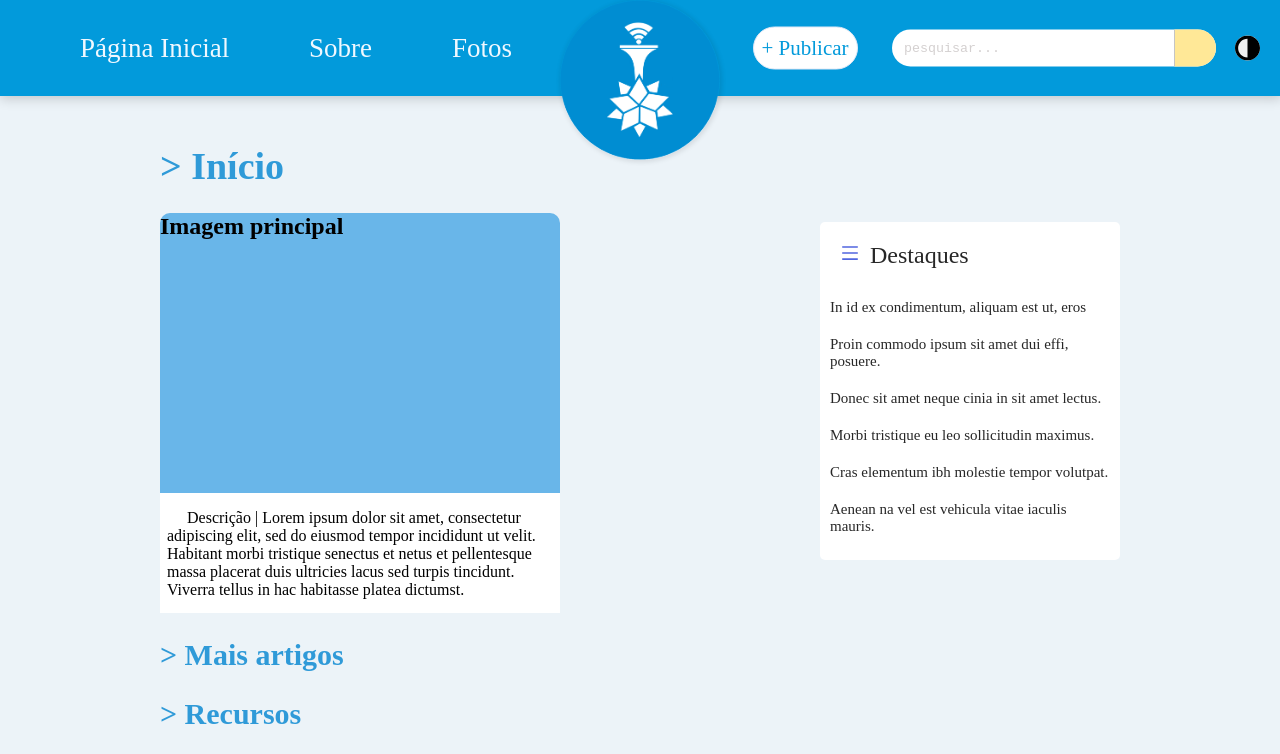
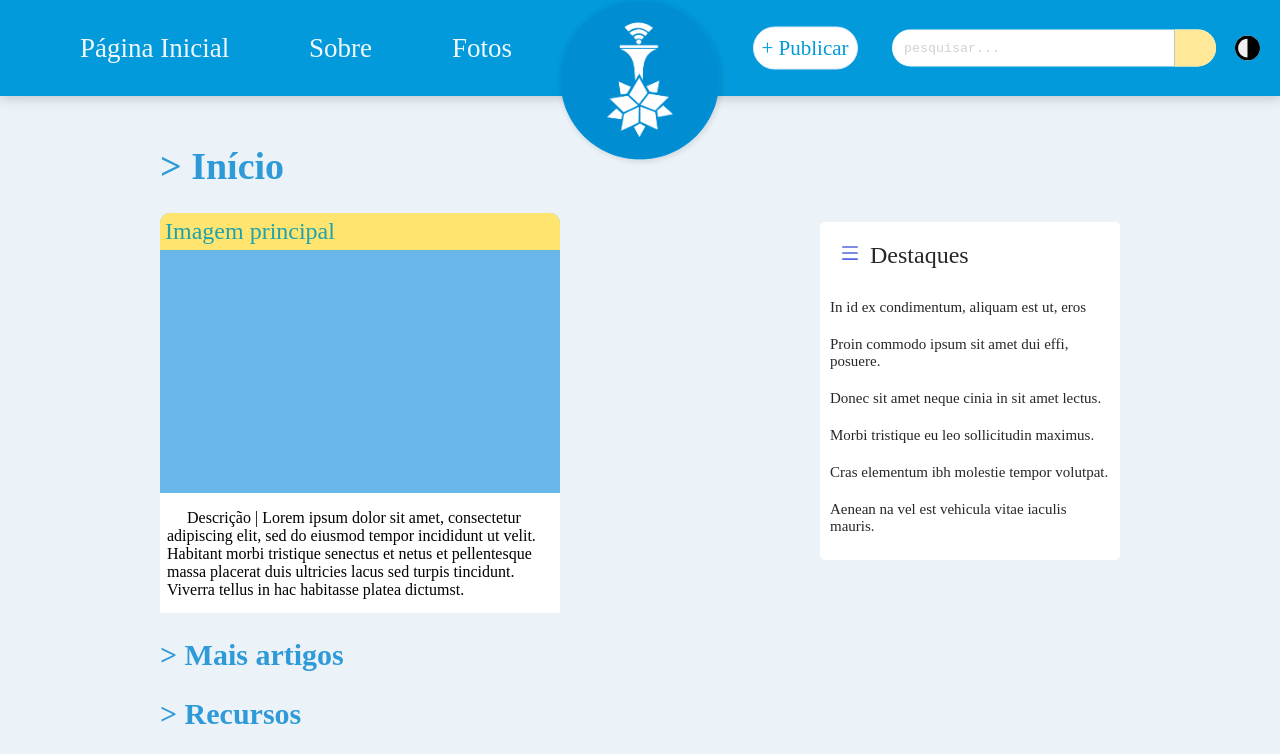
Before and after one commit to murilomatioli/portal-ilhaconectada, a React (Create React App) app: page / in a window 1280 px wide. Shown: the top 754 px of the page. Built offline with nearby package versions, Linux system fonts and the light colour scheme; a web font is replaced by a local one.

Commit message:
Atualização de design

```diff
--- a/src/components/header.module.css
+++ b/src/components/header.module.css
@@ -71,16 +71,21 @@
 }
 .closeModal {
     border: 0;
-    font-size: 16px;
     display: inline;
     position: absolute;
-    right: 2%;
-    top: 3.5%;
+    right: 0;
+    top: 0;
     padding: 7px 10px;
-    border-radius: 5px;
+    border-radius: 50%;
+    background-color: white;
 }
-.closeModal:hover {
-    filter: brightness(0.95);
+.closeModal svg{
+    font-size: 25px;
+    vertical-align: middle;
+    transition: 0.05s;
+}
+.closeModal svg:hover {
+    font-size: 30px;
 }
 .headerUl {
     top: 50%; /* Coloca a lista na metade da altura do cabeçalho */
--- a/src/components/headerComponent.jsx
+++ b/src/components/headerComponent.jsx
@@ -3,6 +3,7 @@ import styles from "./header.module.css";
 import { Link } from "react-router-dom";
 import TextEditorComponent from "./textEditorComponent";
 import { ImContrast } from "react-icons/im";
+import { IoCloseOutline } from "react-icons/io5";
 
 function HeaderComponent() {
   const [mostrarOverlay, setMostrarOverlay] = useState(false);
@@ -41,7 +42,7 @@ function HeaderComponent() {
         {mostrarOverlay && (
           <div className={styles.overlay} onClick={handleOverlayClick}>
             <div className={styles.modal}>
-              <button onClick={() => setMostrarOverlay(false)} title="Fechar janela" className={styles.closeModal}>Fechar</button>
+              <button onClick={() => setMostrarOverlay(false)} title="Fechar janela" className={styles.closeModal}><IoCloseOutline /></button>
               <TextEditorComponent></TextEditorComponent>
             </div>
           </div>
--- a/src/pages/Home.jsx
+++ b/src/pages/Home.jsx
@@ -10,11 +10,15 @@ function HomePage (){
 
             <h1 className={styles.title}>&gt; Início</h1>
             <div className={styles.mainContent}>
-                <h2>Imagem principal</h2>
+                <div className={styles.mainContentTitleCont}>
+                    <h2 className={styles.mainContentTitle}>Imagem principal</h2>
+                </div>
                 <div className={styles.mainContentDesc}>
                     <p>Descrição | Lorem ipsum dolor sit amet, consectetur adipiscing elit, sed do eiusmod tempor incididunt ut  velit. Habitant morbi tristique senectus et netus et  pellentesque massa placerat duis ultricies lacus sed turpis tincidunt. Viverra tellus in hac habitasse platea dictumst.</p>
                 </div>
             </div>
+
+
             <div className={styles.destaques} >
                 <h2 className={styles.destaqueHead}><AiOutlineMenu/>Destaques</h2>
             <ul>
--- a/src/pages/home.module.css
+++ b/src/pages/home.module.css
@@ -9,8 +9,19 @@
     background-color: #69b6e9;
     border-radius: 10px;
     height: 400px;
-
     position: relative;
+}
+.mainContentTitle {
+    color: #20a2ac;
+    padding: 5px 0;
+    font-weight: 500;
+    margin-left: 5px;
+}
+.mainContentTitleCont {
+    width: 100%;
+    background-color: rgb(255, 229, 111);
+    border-radius: 10px 10px 0 0;
+    height: fit-content;
 }
 .mainContentDesc {
     position: absolute;
```
